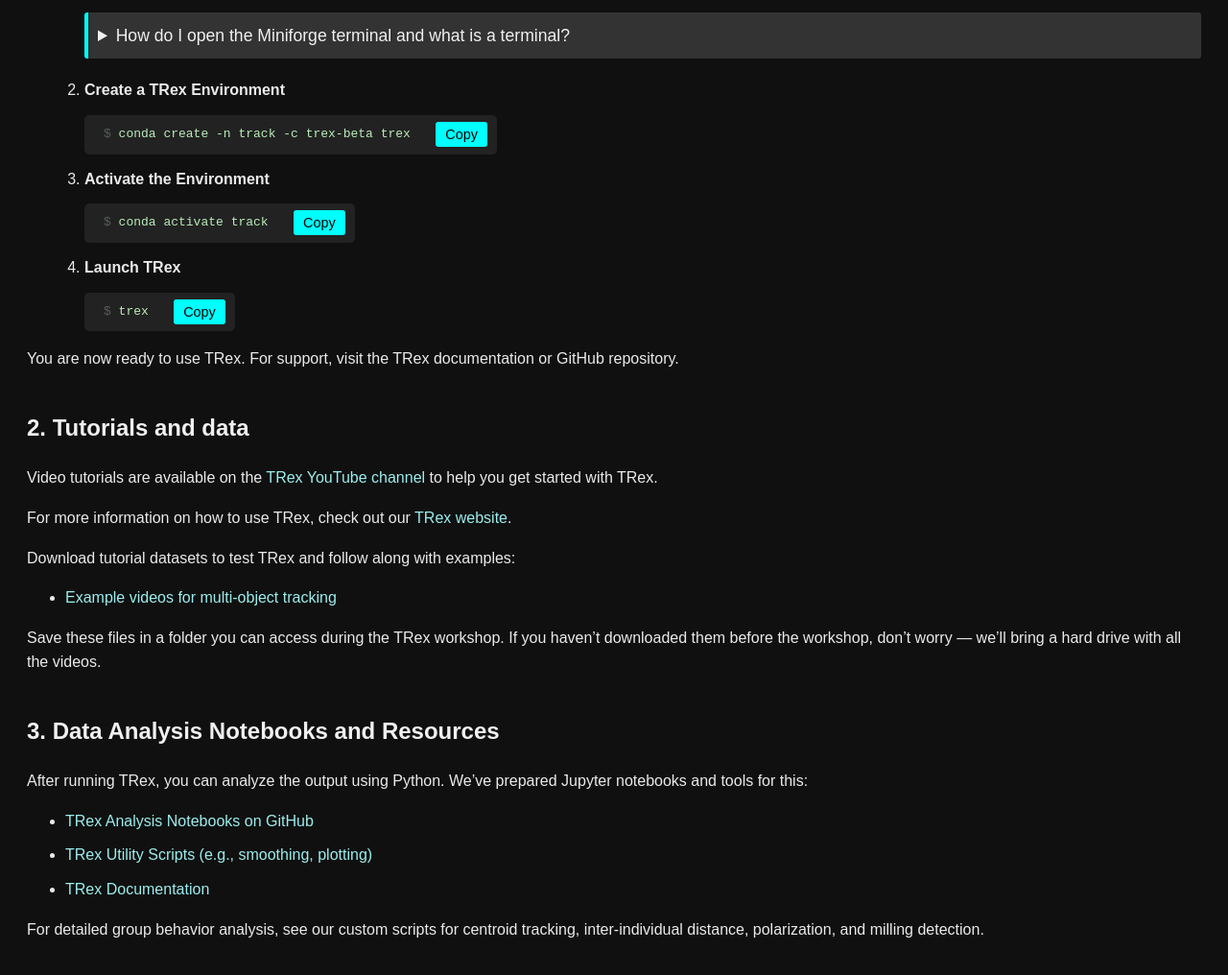
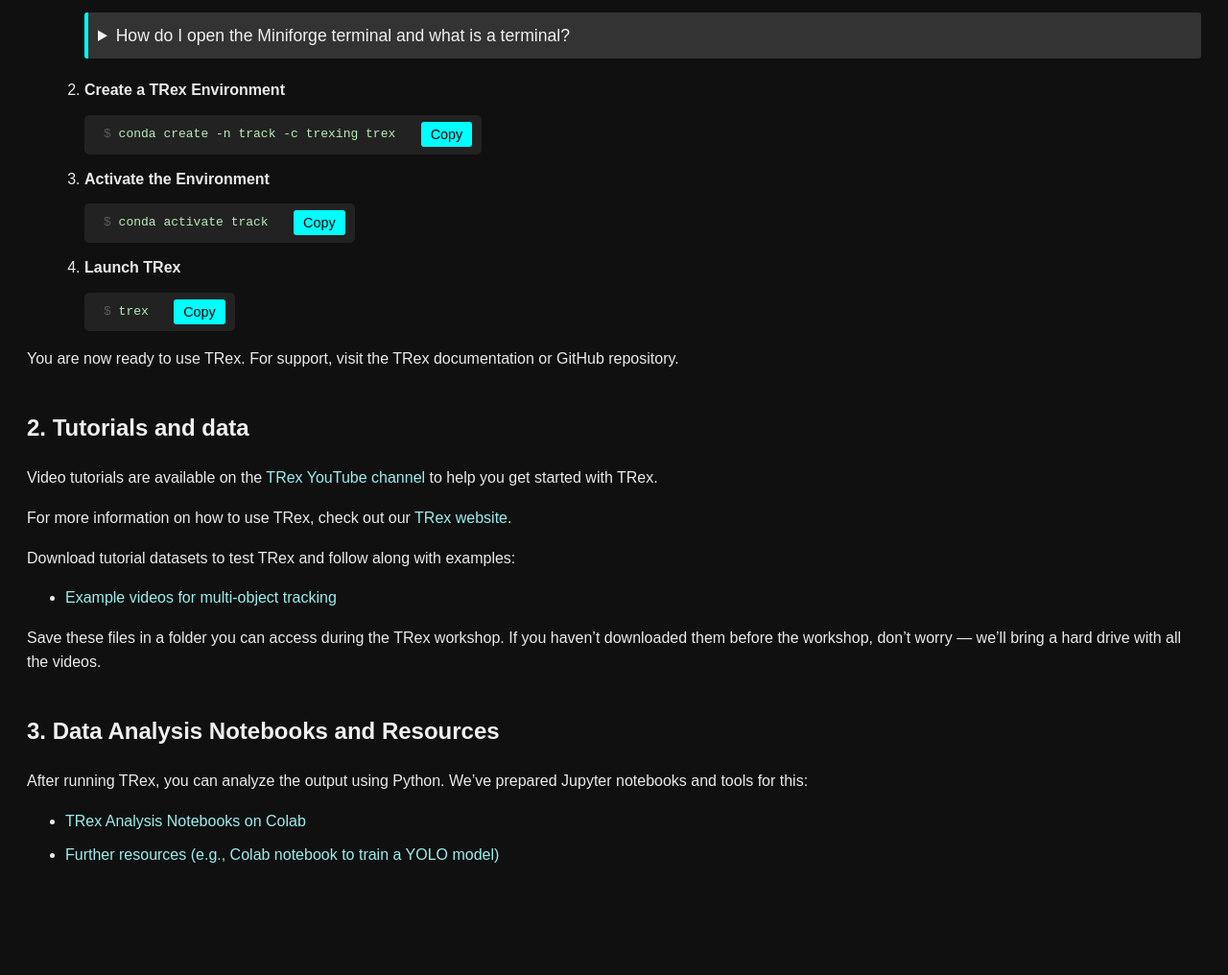
Before and after one commit to albiangela/TRex-tutorials-data, a plain HTML site: page TRex Installation Instructions.html in a window 1280 px wide. Shown: the part 280-1296 px from the top of the page at 96% size. After the commit the page ends 1252 px from the top, so only its background shows below. Drawn offline with Linux system fonts and the light colour scheme.

```diff
--- a/TRex Installation Instructions.html
+++ b/TRex Installation Instructions.html
@@ -104,7 +104,7 @@
 
       <li>
         <strong>Create a TRex Environment</strong><br>
-        <pre><code>conda create -n track -c trex-beta trex</code></pre>
+        <pre><code>conda create -n track -c trexing trex</code></pre>
       </li>
       <li>
         <strong>Activate the Environment</strong><br>
@@ -135,11 +135,11 @@
     <h2>3. Data Analysis Notebooks and Resources</h2>
     <p>After running TRex, you can analyze the output using Python. We’ve prepared Jupyter notebooks and tools for this:</p>
     <ul>
-      <li><a href="https://github.com/trex-analysis/notebooks" target="_blank">TRex Analysis Notebooks on GitHub</a></li>
-      <li><a href="https://github.com/trex-analysis/utils" target="_blank">TRex Utility Scripts (e.g., smoothing, plotting)</a></li>
-      <li><a href="https://trex.readthedocs.io/en/latest/" target="_blank">TRex Documentation</a></li>
+      <li><a href="https://colab.research.google.com/drive/1vvFPMWrHlLsnPOul8LdsmYqbmy-Y6sWp?usp=sharing" target="_blank">TRex Analysis Notebooks on Colab</a></li>
+      <li><a href="https://github.com/albiangela/TRex-tutorials-data" target="_blank">Further resources (e.g., Colab notebook to train a YOLO model)</a></li>
+      <!-- <li><a href="https://trex.readthedocs.io/en/latest/" target="_blank">TRex Documentation</a></li> -->
     </ul>
-    <p>For detailed group behavior analysis, see our custom scripts for centroid tracking, inter-individual distance, polarization, and milling detection.</p>
+    <!-- <p>For detailed group behavior analysis, see our custom scripts for centroid tracking, inter-individual distance, polarization, and milling detection.</p> -->
   </section>
 
   <script>
```
Also changed, not shown: 7 other files.
